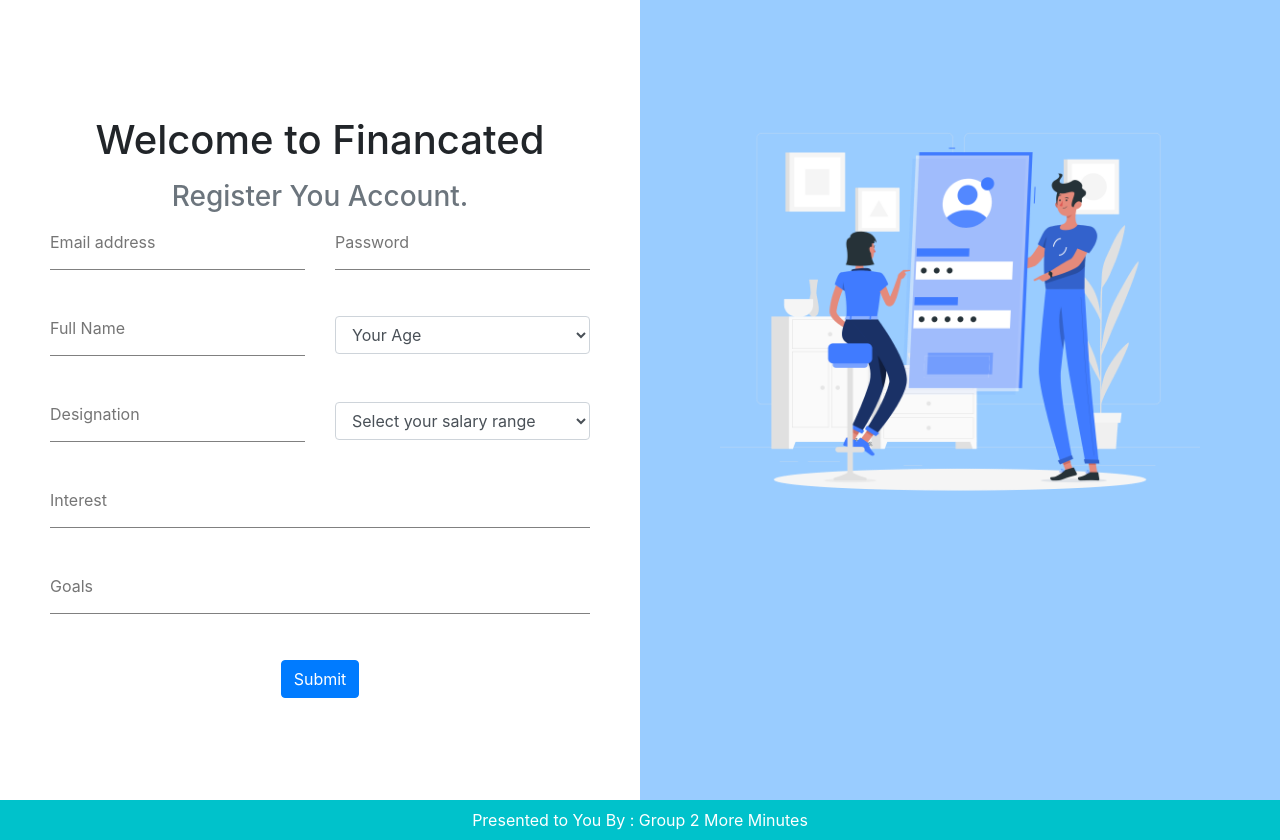
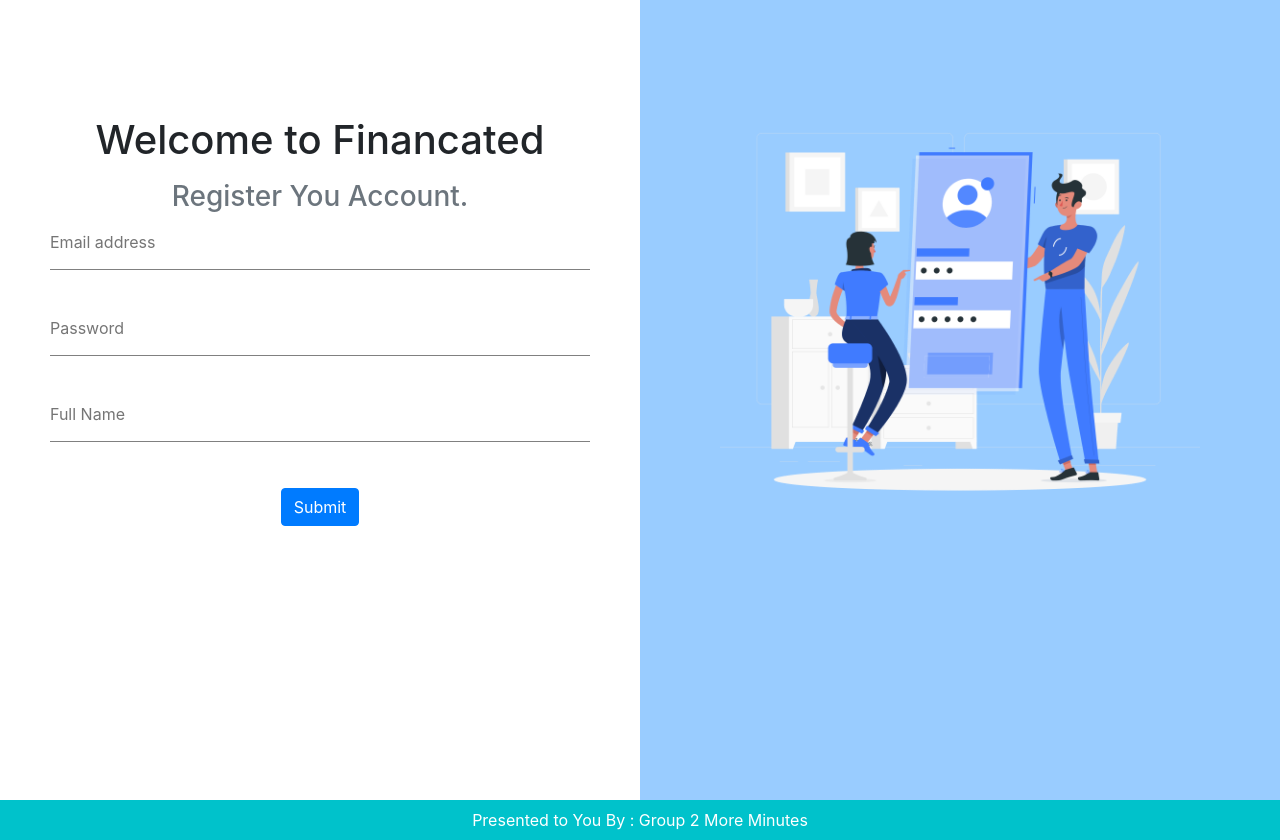
Before and after one commit to tankokkeong/HLBCYHI2021, a PHP site: page /sign-up.php in a window 1280 px wide. Shown: the part 56-896 px from the top of the page. Run offline with PHP 8.4, Linux system fonts and the light colour scheme; some libraries are stand-ins or nearby versions.

Commit message:
profile and sign up updated

```diff
--- a/sign-up.php
+++ b/sign-up.php
@@ -29,50 +29,17 @@
                     </div>
 
                     <form class="mt-6 signUp-form">
-                        <div class="row">
-                            <div class="form-group col">
+
+                            <div class="form-group ">
                                 <input type="email" class="input-control" placeholder="Email address">
                             </div>
-                            <div class="form-group col">
+                            <div class="form-group ">
                                 <input type="password" class="input-control" placeholder="Password">
                             </div>
-                        </div>
 
-                        <div class="row">
-                            <div class="form-group col">
+                            <div class="form-group">
                                 <input type="text" class="input-control" placeholder="Full Name">
                             </div>
-                            <div class="form-group col">
-                                <select class="form-control age" id="age">
-                                    <option>Your Age</option>
-                                    <option>18 - 24</option>
-                                    <option>25 - 40</option>
-                                    <option>40 and above</option>
-                                </select>
-                            </div>
-                        </div>
-
-                        <div class="row">
-                            <div class="form-group col">
-                                <input type="text" class="input-control" placeholder="Designation">
-                            </div>
-                            <div class="form-group col">
-                                <select class="form-control monthlyIncome" id="monthlyIncome">
-                                    <option>Select your salary range</option>
-                                        <option>RM 0 - RM 1000</option>
-                                        <option>RM 1001 - RM 4000</option>
-                                        <option>RM 4000 - RM 10000</option>
-                                        <option>RM 10001 and above</option>
-                                </select>
-                            </div>
-                        </div>
-
-                        <div class="form-group">
-                            <input type="text" class="input-control" placeholder="Interest">
-                        </div>
-                        <div class="form-group">
-                            <input type="text" class="input-control" placeholder="Goals">
-                        </div>
 
                         <div class="row">
                             <div class="col text-center">
```
Also changed, not shown: myProfile.php (+9 -26 lines).
